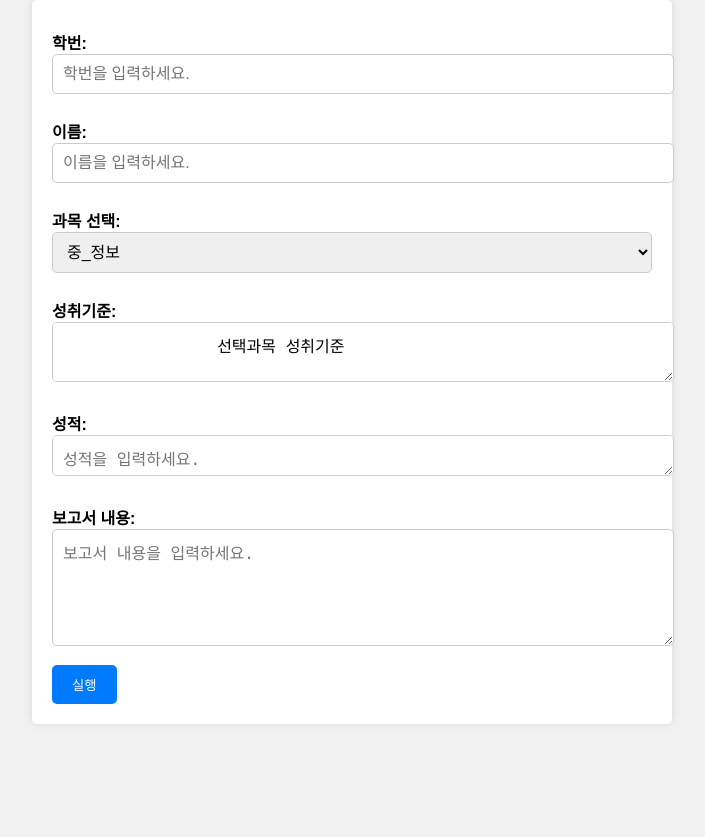
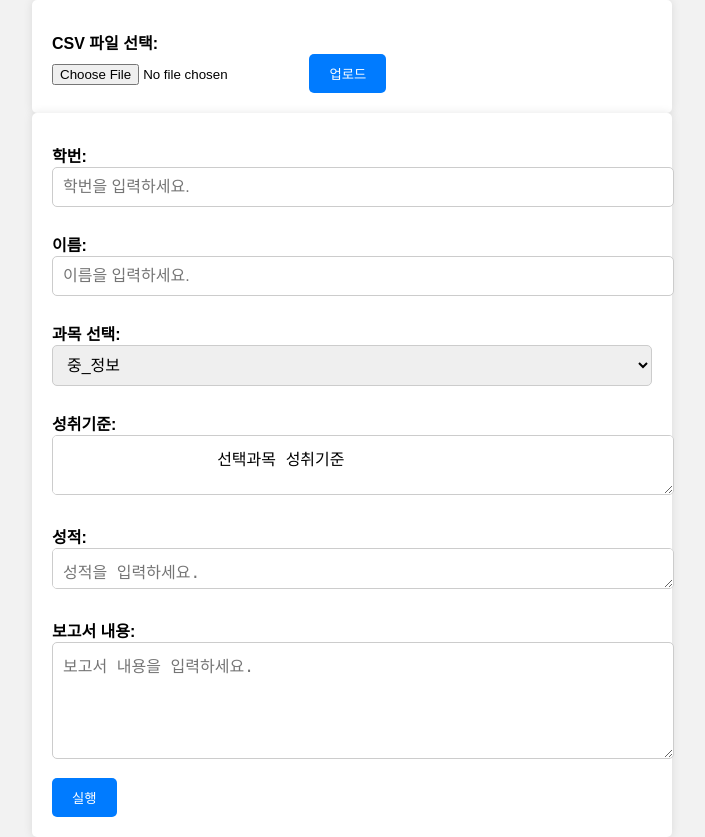
Before and after one commit to thiskorea81/coteacher, a FastAPI app: page /nav1 in a window 1280 px wide. Shown: the whole page, without its empty margins (288-993 px from the left). Before the commit the page ends 724 px from the top, so only its background shows below. Run offline with FastAPI, Linux system fonts and the light colour scheme.

Commit message:
csv 업로드 기능 추가

```diff
--- /dev/null
+++ b/csv_sample/upload_csv_sample - 자율.csv
@@ -0,0 +1,2 @@
+학번,이름,과목 선택,성취기준,성적,보고서 내용,비고
+1101,강감찬,자율,성취기준이 없어도 비우면 안됨.,성적이 없어도 비우면 안됨,내용을 채우시오.,요구사항을 적는 칸
--- /dev/null
+++ b/csv_sample/upload_csv_sample - 진로.csv
@@ -0,0 +1,2 @@
+학번,이름,과목 선택,성취기준,성적,보고서 내용,비고
+1101,강감찬,진로,성취기준이 없어도 비우면 안됨.,성적이 없어도 비우면 안됨,내용을 채우시오.,요구사항을 적는 칸
--- /dev/null
+++ b/csv_sample/upload_csv_sample - 행동발달.csv
@@ -0,0 +1,2 @@
+학번,이름,과목 선택,성취기준,성적,보고서 내용,비고
+1101,강감찬,행동발달,성취기준이 없어도 비우면 안됨.,성적이 없어도 비우면 안됨,내용을 채우시오.,요구사항을 적는 칸
--- a/main.py
+++ b/main.py
@@ -1,9 +1,13 @@
 import os
-from fastapi import FastAPI, Request, Form
+import io
+import time
+import csv
+from fastapi import FastAPI, Request, Form, File, UploadFile
 from openai import Client
 from openai import OpenAI
 from fastapi.templating import Jinja2Templates
 from fastapi.responses import HTMLResponse, FileResponse  # Import FileResponse
+from starlette.responses import RedirectResponse
 import sqlite3 as sq
 import pandas as pd
 
@@ -204,6 +208,196 @@ async def run_code(
     conn.close()
     return templates.TemplateResponse("result.html", {"request": request, "result": result})
 
+async def read_csv_and_insert_to_db1(csv_file: UploadFile):
+    conn, c = create_connection()
+
+    contents = await csv_file.read()
+    text_file = io.StringIO(contents.decode('utf-8'))
+
+    csvreader = csv.DictReader(text_file)
+
+    for row in csvreader:
+
+        client = OpenAI()
+
+        stuNum = row['학번']
+        stuName = row['이름']
+        subject = row['과목 선택']
+        achievement_criteria = row['성취기준']
+        grades = row['성적']
+        report = row['보고서 내용']
+        remarks = row['비고']
+        menu="과세특"
+
+        # Define the path to the achievement criteria text file based on the selected subject.
+        achievement_criteria_file = f"./doc/{subject}.txt"
+
+        # Check if the file exists and read its content.
+        if os.path.isfile(achievement_criteria_file):
+            with open(achievement_criteria_file, "r", encoding="utf-8") as file:
+                achievement_criteria = file.read()
+
+        # Combine the input from all fields into a single string if needed.
+        input_text = f"교과목: {subject}\n성취기준: {achievement_criteria}\n성적: {grades}\n보고서 내용: {report}\n비고: {remarks}"
+
+        completion = client.chat.completions.create(
+            model="gpt-4-1106-preview",
+            messages=[
+                {"role": "system", "content": "I ensure responses are efficient, without the need for 'continue generating', and manage response length for effective communication."},
+                {"role": "system", "content": "The GPT is attentive to details, adheres to educational standards, and uses a respectful, encouraging tone."},
+                {"role": "system", "content": "성취기준의 번호([9정02-01])는 답변에서 제거해주고 구체적 점수를 표현하지마."},
+                {"role": "system", "content": "성취기준을 그래로 작성 하지 말고, 학생의 활동이 성취 기준에 있다면 그 내용을 자세히 기술해줘."},
+                {"role": "system", "content": "책을 읽은 독서 활동이 있으면 '책이름(저자)'를 꼭 표시해줘. 예를 들어 '코드 브레이커(월터 아이작슨)'를 읽고 ~ 이렇게"},
+                {"role": "system", "content": "오렌지3, orange3, 티처블머신, teachable machine 와 같은 실제 명칭을 쓰지말고 일반적인 언어로 표현해줘."},
+                {"role": "system", "content": "지역, 단체 명을 일반적인 언어로 표현해줘."},
+                {"role": "system", "content": "주어는 가급적 생략해줘. 예를 들어, '내가', '학생이', '나는'와 같은 표현은 생략해도 돼."},
+                {"role": "system", "content": "글쓴이의 입장이 아닌 3인칭 관찰자의 입장으로 작성해줘."},
+                {"role": "system", "content": "글쓰기 전문가의 역할을 해주고, 글자수는 약 400-500자 내외로 하고, 한 문단으로 된 잘 정돈된 글을 써줘."},
+                {"role": "system", "content": "비고의 내용은 꼭 지켜줘."},
+                {"role": "system", "content": "음슴체 형식으로 써줘. 음슴체는 문체 이름 그대로 '~음'으로 끝난다. 다만 표준어법에서 '-슴'으로 쓸 수는 없다. 다만 반드시 '-음'으로만 끝나는 것은 아니고 동사의 종류에 따라 형태는 바뀔 수 있다. 어쨌거나 명사형 어미 '-ㅁ'을 쓰므로 종성이 ㅁ으로 끝난다. 명사 종결문도 흔히 같이 쓰인다. 엄격히 음슴체로 가자면 이때에도 '-임.'으로 써야 할 것이다. '-ㄴ 듯', '-ㄹ 듯'으로 끝나는 말투도 자주 쓰인다. '하셈'도 음슴체로 볼 여지가 있다. 단, 다른 음슴체가 어간에 '-ㅁ'이 결합하는 데에 비해 '하셈'은 '하세'가 어간은 아니라는 점에서 차이가 있다. 하지만 어간 + '-ㅁ' 류의 음슴체에는 명령형이 없으므로 '하셈'이 명령형의 용법으로 자주 쓰이곤 한다. 엄밀히 비교해보자면 하셈체는 약간 더 어린 계층이 쓴다는 인식이 강한 편이다."},
+                {"role": "user", "content": input_text}
+            ]
+        )
+        result = completion.choices[0].message.content
+
+        # Insert the data into the database
+        c.execute("insert into stuQuestions(stuNum, stuName, menu, subject, stuAsk, chatbotAnswer) values(?,?,?,?,?,?)",
+                (stuNum, stuName, menu, subject, input_text, result))
+
+    conn.commit()
+    c.close()
+    conn.close()
+
+async def read_csv_and_insert_to_db2(csv_file: UploadFile):
+    conn, c = create_connection()
+
+    contents = await csv_file.read()
+    text_file = io.StringIO(contents.decode('utf-8'))
+
+    csvreader = csv.DictReader(text_file)
+
+    for row in csvreader:
+
+        client = OpenAI()
+
+        stuNum = row['학번']
+        stuName = row['이름']
+        subject = row['과목 선택']
+        achievement_criteria = row['성취기준']
+        grades = row['성적']
+        report = row['보고서 내용']
+        remarks = row['비고']
+        menu="자율진로"
+        subject=subject
+
+        # Combine the input from all fields into a single string if needed.
+        input_text = f"교과목: {subject}\n보고서 내용: {report}\n비고: {remarks}"
+
+        completion = client.chat.completions.create(
+            model="gpt-4-1106-preview",
+            messages=[
+                #{"role": "system", "content": "I ensure responses are efficient, without the need for 'continue generating', and manage response length for effective communication."},
+                {"role": "system", "content": "지역, 단체 명을 일반적인 언어로 표현해줘."},
+                {"role": "system", "content": "주어는 가급적 생략해줘. 예를 들어, '내가', '학생이', '나는'와 같은 표현은 생략해도 돼."},
+                {"role": "system", "content": "글쓴이의 입장이 아닌 3인칭 관찰자의 입장으로 작성해줘."},
+                {"role": "system", "content": f"글쓰기 전문가의 역할을 해주고, 교과목{subject}이 '자율'이면 글자수는 약 400-500자 내외로 하고 교과목{subject}이 '진로'면 글자수를 약 700자로 해줘. 그리고 한 문단으로 된 잘 정돈된 글을 써줘."},
+                {"role": "system", "content": "음슴체 형식으로 써줘. 음슴체는 문체 이름 그대로 '~음'으로 끝난다. 다만 표준어법에서 '-슴'으로 쓸 수는 없다. 다만 반드시 '-음'으로만 끝나는 것은 아니고 동사의 종류에 따라 형태는 바뀔 수 있다. 어쨌거나 명사형 어미 '-ㅁ'을 쓰므로 종성이 ㅁ으로 끝난다. 명사 종결문도 흔히 같이 쓰인다. 엄격히 음슴체로 가자면 이때에도 '-임.'으로 써야 할 것이다. '-ㄴ 듯', '-ㄹ 듯'으로 끝나는 말투도 자주 쓰인다. '하셈'도 음슴체로 볼 여지가 있다. 단, 다른 음슴체가 어간에 '-ㅁ'이 결합하는 데에 비해 '하셈'은 '하세'가 어간은 아니라는 점에서 차이가 있다. 하지만 어간 + '-ㅁ' 류의 음슴체에는 명령형이 없으므로 '하셈'이 명령형의 용법으로 자주 쓰이곤 한다. 엄밀히 비교해보자면 하셈체는 약간 더 어린 계층이 쓴다는 인식이 강한 편이다."},
+                {"role": "system", "content": "비고의 내용은 꼭 지켜줘."},
+                {"role": "user", "content": input_text}
+            ]
+        )
+        result = completion.choices[0].message.content
+
+        # Insert the data into the database
+        c.execute("insert into stuQuestions(stuNum, stuName, menu, subject, stuAsk, chatbotAnswer) values(?,?,?,?,?,?)",
+                (stuNum, stuName, menu, subject, input_text, result))
+
+    conn.commit()
+    c.close()
+    conn.close()
+
+async def read_csv_and_insert_to_db3(csv_file: UploadFile):
+    conn, c = create_connection()
+
+    contents = await csv_file.read()
+    text_file = io.StringIO(contents.decode('utf-8'))
+
+    csvreader = csv.DictReader(text_file)
+
+    for row in csvreader:
+
+        client = OpenAI()
+
+        stuNum = row['학번']
+        stuName = row['이름']
+        subject = row['과목 선택']
+        achievement_criteria = row['성취기준']
+        grades = row['성적']
+        report = row['보고서 내용']
+        remarks = row['비고']
+        menu="행동발달"
+        subject="행동발달"
+
+        # Combine the input from all fields into a single string if needed.
+        input_text = f"보고서 내용: {report}\n비고: {remarks}"
+
+        completion = client.chat.completions.create(
+            model="gpt-4-1106-preview",
+            messages=[
+                {"role": "system", "content": "I ensure responses are efficient, without the need for 'continue generating', and manage response length for effective communication."},
+                {"role": "system", "content": "The GPT is attentive to details, adheres to educational standards, and uses a respectful, encouraging tone."},
+                {"role": "system", "content": "성취기준의 번호([9정02-01])는 답변에서 제거해주고 구체적 점수를 표현하지마."},
+                {"role": "system", "content": "성취기준을 그래로 작성 하지 말고, 학생의 활동이 성취 기준에 있다면 그 내용을 자세히 기술해줘."},
+                {"role": "system", "content": "책을 읽은 독서 활동이 있으면 '책이름(저자)'를 꼭 표시해줘. 예를 들어 '코드 브레이커(월터 아이작슨)'를 읽고 ~ 이렇게"},
+                {"role": "system", "content": "오렌지3, orange3, 티처블머신, teachable machine 와 같은 실제 명칭을 쓰지말고 일반적인 언어로 표현해줘."},
+                {"role": "system", "content": "지역, 단체 명을 일반적인 언어로 표현해줘."},
+                {"role": "system", "content": "주어는 가급적 생략해줘. 예를 들어, '내가', '학생이', '나는'와 같은 표현은 생략해도 돼."},
+                {"role": "system", "content": "글쓴이의 입장이 아닌 3인칭 관찰자의 입장으로 작성해줘."},
+                {"role": "system", "content": "글쓰기 전문가의 역할을 해주고, 글자수는 약 400-500자 내외로 하고, 한 문단으로 된 잘 정돈된 글을 써줘."},
+                {"role": "system", "content": "비고의 내용은 꼭 지켜줘."},
+                {"role": "system", "content": "음슴체 형식으로 써줘. 음슴체는 문체 이름 그대로 '~음'으로 끝난다. 다만 표준어법에서 '-슴'으로 쓸 수는 없다. 다만 반드시 '-음'으로만 끝나는 것은 아니고 동사의 종류에 따라 형태는 바뀔 수 있다. 어쨌거나 명사형 어미 '-ㅁ'을 쓰므로 종성이 ㅁ으로 끝난다. 명사 종결문도 흔히 같이 쓰인다. 엄격히 음슴체로 가자면 이때에도 '-임.'으로 써야 할 것이다. '-ㄴ 듯', '-ㄹ 듯'으로 끝나는 말투도 자주 쓰인다. '하셈'도 음슴체로 볼 여지가 있다. 단, 다른 음슴체가 어간에 '-ㅁ'이 결합하는 데에 비해 '하셈'은 '하세'가 어간은 아니라는 점에서 차이가 있다. 하지만 어간 + '-ㅁ' 류의 음슴체에는 명령형이 없으므로 '하셈'이 명령형의 용법으로 자주 쓰이곤 한다. 엄밀히 비교해보자면 하셈체는 약간 더 어린 계층이 쓴다는 인식이 강한 편이다."},
+                {"role": "user", "content": input_text}
+            ]
+        )
+        result = completion.choices[0].message.content
+
+        # Insert the data into the database
+        c.execute("insert into stuQuestions(stuNum, stuName, menu, subject, stuAsk, chatbotAnswer) values(?,?,?,?,?,?)",
+                (stuNum, stuName, menu, subject, input_text, result))
+
+    conn.commit()
+    c.close()
+    conn.close()
+
+@app.get("/upload_csv_page", response_class=HTMLResponse)
+async def upload_csv_page(request: Request):
+    return templates.TemplateResponse("upload_csv.html", {"request": request})
+
+@app.post("/upload_csv1")
+async def upload_csv(csv_file: UploadFile = File(...)):
+    # Check if a CSV file was uploaded
+    if csv_file:
+        await read_csv_and_insert_to_db1(csv_file)
+
+    return {"message": "CSV file uploaded and processed successfully"}
+
+@app.post("/upload_csv2")
+async def upload_csv(csv_file: UploadFile = File(...)):
+    # Check if a CSV file was uploaded
+    if csv_file:
+        await read_csv_and_insert_to_db2(csv_file)
+
+    return {"message": "CSV file uploaded and processed successfully"}
+
+@app.post("/upload_csv3")
+async def upload_csv(csv_file: UploadFile = File(...)):
+    # Check if a CSV file was uploaded
+    if csv_file:
+        await read_csv_and_insert_to_db3(csv_file)
+
+    return {"message": "CSV file uploaded and processed successfully"}
+
+
 def get_dataframe_from_db():
     #db호출
     conn, c = create_connection()
@@ -250,6 +444,14 @@ async def nav3(request: Request):
 async def nav4(request: Request):
     return templates.TemplateResponse("nav4.html", {"request": request})
 
+# Loading route that redirects to the loading.html page during initialization
+@app.get("/loading", response_class=HTMLResponse)
+async def loading():
+     # Provide the path to your CSV file
+    csv_file_path = 'path_to_your_csv_file.csv'
+    read_csv_and_insert_to_db(csv_file_path)
+    return RedirectResponse("/loading.html")
+
 if __name__ == "__main__":
     import uvicorn
     uvicorn.run("main:app", host="0.0.0.0", port=8000, reload=True)
--- a/templates/index.html
+++ b/templates/index.html
@@ -67,6 +67,7 @@
       <a href="{{ url_for('nav2') }}" target="main">[자율진로작성]</a>
       <a href="{{ url_for('nav3') }}" target="main">[행동발달작성]</a>
       <a href="{{ url_for('nav4') }}" target="main">[생기부검토]</a>
+      <a href="/upload_csv_page" target="main">[csv업로드]</a>
       <a href="{{ url_for('show_db') }}" target="main">[DB]</div></a>
   </nav>
     <section>
--- a/templates/nav1.html
+++ b/templates/nav1.html
@@ -53,6 +53,12 @@
 </head>
 <body>
     <div class="container">
+    <form action="/upload_csv1" method="post" enctype="multipart/form-data">
+        <label for="csv_file">CSV 파일 선택:</label>
+        <input type="file" id="csv_file" name="csv_file" accept=".csv" required>
+        <button type="submit">업로드</button>
+    </form></div>
+    <div class="container">
         <form action="/run_code1" method="post">
             <label for="student_number">학번:</label>
             <input type="text" id="student_number" name="student_number" placeholder="학번을 입력하세요." required>
--- a/templates/nav2.html
+++ b/templates/nav2.html
@@ -65,6 +65,12 @@
 </head>
 <body>
     <div class="container">
+        <form action="/upload_csv2" method="post" enctype="multipart/form-data">
+            <label for="csv_file">CSV 파일 선택:</label>
+            <input type="file" id="csv_file" name="csv_file" accept=".csv" required>
+            <button type="submit">업로드</button>
+        </form></div>
+    <div class="container">
         <form action="/run_code2" method="post">
             <label for="student_number">학번:</label>
             <input type="text" id="student_number" name="student_number" placeholder="학번을 입력하세요." required>
--- a/templates/nav3.html
+++ b/templates/nav3.html
@@ -65,6 +65,12 @@
 </head>
 <body>
     <div class="container">
+        <form action="/upload_csv3" method="post" enctype="multipart/form-data">
+            <label for="csv_file">CSV 파일 선택:</label>
+            <input type="file" id="csv_file" name="csv_file" accept=".csv" required>
+            <button type="submit">업로드</button>
+        </form></div>
+    <div class="container">
         <form action="/run_code2" method="post">
             <label for="student_number">학번:</label>
             <input type="text" id="student_number" name="student_number" placeholder="학번을 입력하세요." required>
```
Also changed, not shown: csv_sample/upload_csv_sample - 교과세특.csv (added, +7 -0 lines), doc/고_정보.txt (+33 -17 lines), templates/loading.html (added, +37 -0 lines), templates/upload_csv.html (added, +16 -0 lines), 1 other file.
